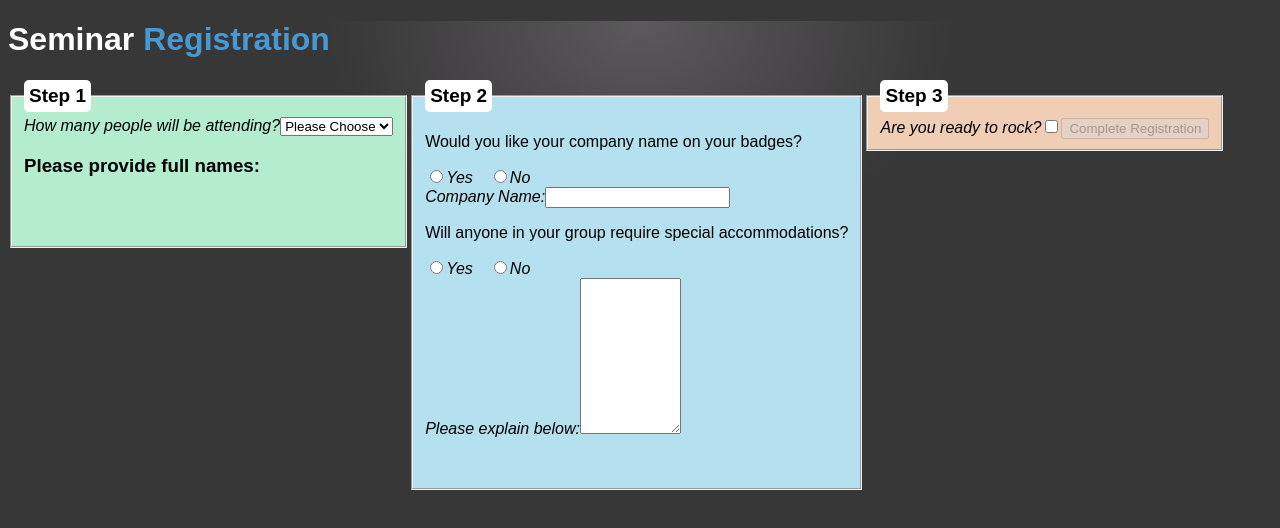
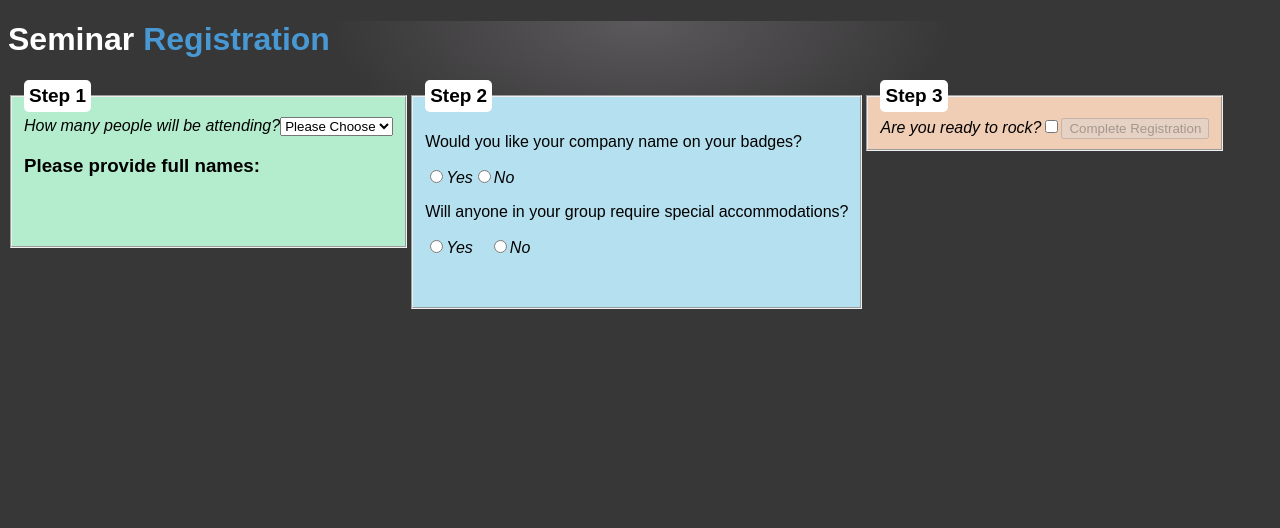
Before and after one commit to devcastoro/test-frontend-reactjs-seminar-registration, a React (Create React App) app: page / in a window 1280 px wide. Shown: the top 528 px of the page. Built offline with nearby package versions, Linux system fonts and the light colour scheme.

Commit message:
Step2 is now working with state changement and value validation

```diff
--- a/src/App.js
+++ b/src/App.js
@@ -39,7 +39,6 @@ class App extends React.Component {
         const target = event.target;
         const value = target.value;
         const name = target.name;
-
         this.setState({[name]: value},(updatedState) => {this.validation()});
     }
 
@@ -61,11 +60,30 @@ class App extends React.Component {
             }
         }
 
-        this.setState({step1Validation: (step1Errors.length === 0)})
+        // step 2
+        let step2Errors = [];
+
+        if (this.state.nameBadge === null || this.state.specialAccomodation === null) {
+            step2Errors.push('missingMandatoryParameters')
+        }
+
+        if (this.state.nameBadge === 'true' && (this.state.companyName === null || this.state.companyName === '' )) {
+            step2Errors.push('missingCompanyName')
+        }
+
+        if (this.state.specialAccomodation === 'true' && (this.state.specialAccomodationReason === null || this.state.specialAccomodationReason === '' )) {
+            step2Errors.push('missingReason')
+        }
+
+        this.setState({
+            step1Validation: (step1Errors.length === 0),
+            step2Validation: (step2Errors.length === 0)
+        })
     }
 
     render() {
 
+        console.log(this.state);
         return (
             <div id="page-wrap">
                 <h1>Seminar <span>Registration</span></h1>
--- a/src/components/Step2.js
+++ b/src/components/Step2.js
@@ -9,33 +9,36 @@ function Step2(props) {
             <p>
                 Would you like your company name on your badges?
             </p>
-            <input type="radio" id="company_name_toggle_on" name="company_name_toggle_group" />
+            <input type="radio" name="nameBadge" value={'true'} onChange={(e) => {props.handleChange(e)}} />
             <label htmlFor="company_name_toggle_on">Yes</label>
-            &emsp;
-            <input type="radio" id="company_name_toggle_off" name="company_name_toggle_group" />
+            <input type="radio" name="nameBadge" value={'false'} onChange={(e) => {props.handleChange(e)}} />
             <label htmlFor="company_name_toggle_off">No</label>
-            <div id="company_name_wrap">
-                <label htmlFor="company_name">
-                    Company Name:
-                </label>
-                <input type="text" id="company_name" />
+
+            { props.state.nameBadge === 'true'
+                ? <div id="company_name_wrap">
+                    <label htmlFor="company_name"> Company Name: </label>
+                    <input type="text" name={'companyName'} onChange={(e) => {props.handleChange(e)}} />
                   </div>
+                : false
+            }
+
             <div>
-                <p>
-                    Will anyone in your group require special accommodations?
-                </p>
-                <input type="radio" id="special_accommodations_toggle_on" name="special_accommodations_toggle" />
+                <p> Will anyone in your group require special accommodations? </p>
+                <input type="radio" name={'specialAccomodation'} value={'true'} onChange={(e) => {props.handleChange(e)}}  />
                 <label htmlFor="special_accommodations_toggle_on">Yes</label>
                 &emsp;
-                    <input type="radio" id="special_accommodations_toggle_off" name="special_accommodations_toggle" />
+                <input type="radio" name={'specialAccomodation'} value={'false'} onChange={(e) => {props.handleChange(e)}}  />
                 <label htmlFor="special_accommodations_toggle_off">No</label>
             </div>
-            <div id="special_accommodations_wrap">
-                <label htmlFor="special_accomodations_text">
-                    Please explain below:
-                </label>
-                <textarea rows="10" cols="10" id="special_accomodations_text"/>
+
+            { props.state.specialAccomodation === 'true'
+                ? <div id="special_accommodations_wrap">
+                    <label htmlFor="special_accomodations_text">Please explain below:</label>
+                    <textarea rows="10" cols="10" name={'specialAccomodationReason'} onChange={(e) => {props.handleChange(e)}} />
                   </div>
+                : false
+            }
+
             <div className="resultContainer">
                 <img
                     src={success}
```
Lines whose indentation alone changed are shown as unchanged.
